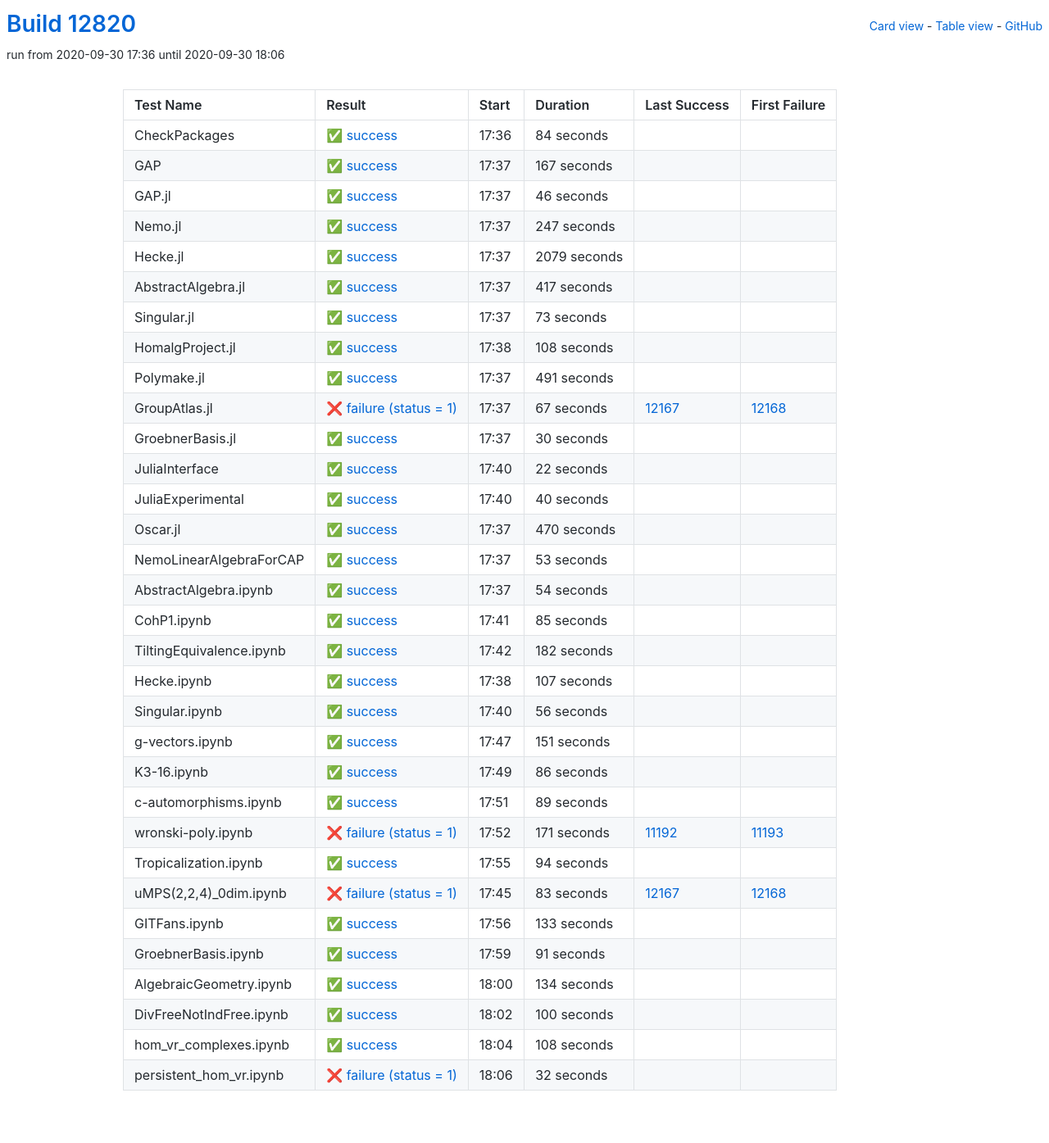
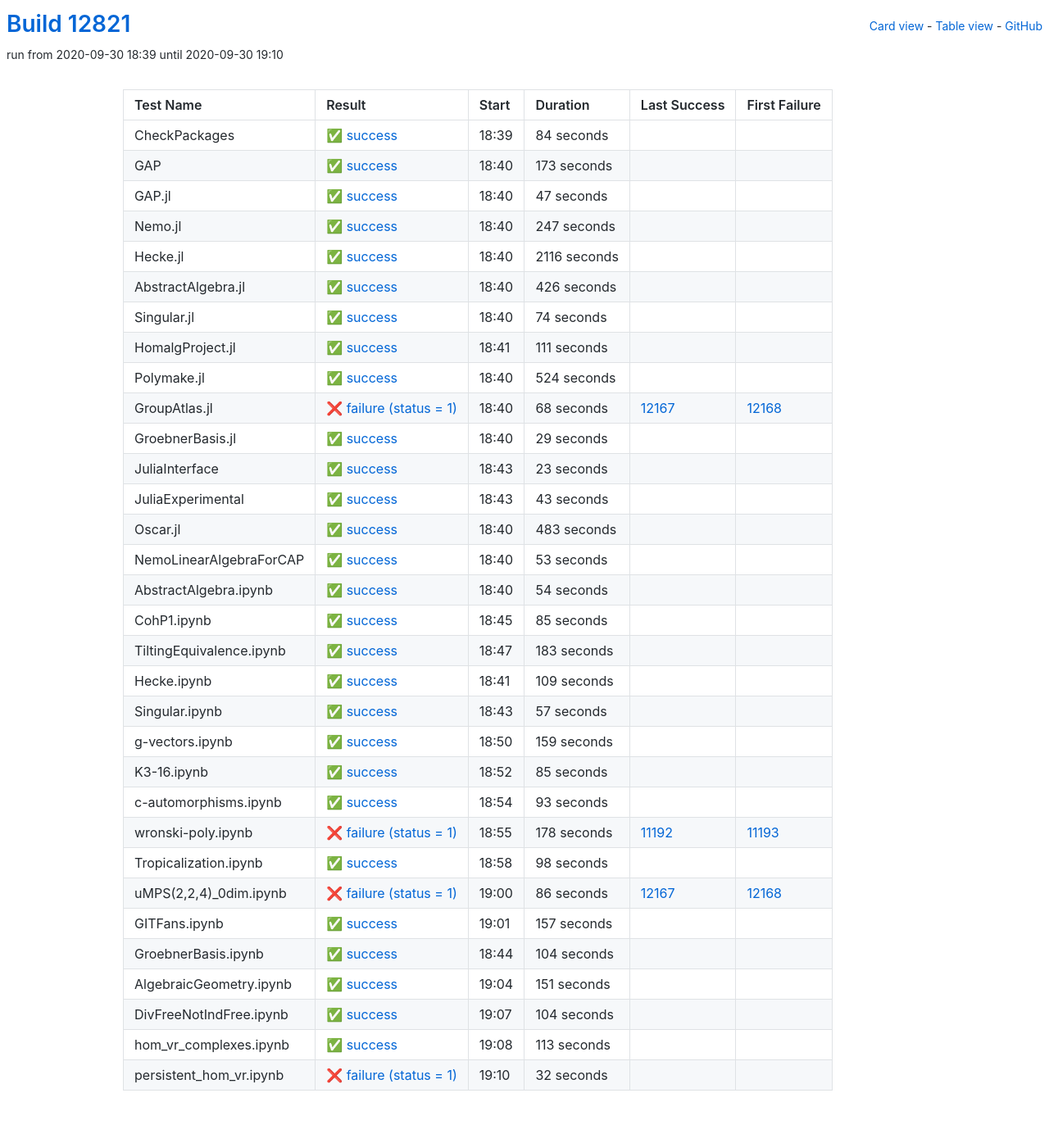
Before and after one commit to oscar-system/oscar-ci-status, a Jekyll site: the page built from table.html, in a window 1280 px wide. Shown: the whole page at 82% size. Built offline with Jekyll 4.4.1, drawn with Linux system fonts in a browser that asks for light colours.

Commit message:
Build #12821

```diff
--- a/_data/ci.yml
+++ b/_data/ci.yml
@@ -1,6 +1,6 @@
 ---
-build: 12820
-build_url: https://oscarci.mathematik.uni-kl.de/job/oscar/12820/
+build: 12821
+build_url: https://oscarci.mathematik.uni-kl.de/job/oscar/12821/
 job: oscar
 organization: oscar-system
 repo: oscar-ci-status
@@ -8,8 +8,8 @@ repourl: https://github.com/oscar-system/oscar-ci-status
 tests:
 - name: CheckPackages
   id: checkpackages
-  log: https://oscarci.mathematik.uni-kl.de/job/oscar/12820/artifact/logs/build-12820/CheckPackages.log
-  start: 2020-09-30 17:36
+  log: https://oscarci.mathematik.uni-kl.de/job/oscar/12821/artifact/logs/build-12821/CheckPackages.log
+  start: 2020-09-30 18:39
   success: true
   exitcode: 0
   status: success
@@ -20,32 +20,32 @@ tests:
   first_failure_url:
 - name: GAP
   id: gap
-  log: https://oscarci.mathematik.uni-kl.de/job/oscar/12820/artifact/logs/build-12820/GAP.log
-  start: 2020-09-30 17:37
+  log: https://oscarci.mathematik.uni-kl.de/job/oscar/12821/artifact/logs/build-12821/GAP.log
+  start: 2020-09-30 18:40
   success: true
   exitcode: 0
   status: success
-  duration: 167
+  duration: 173
   last_success: false
   last_success_url:
   first_failure: false
   first_failure_url:
 - name: GAP.jl
   id: gap-jl
-  log: https://oscarci.mathematik.uni-kl.de/job/oscar/12820/artifact/logs/build-12820/GAP.jl.log
-  start: 2020-09-30 17:37
+  log: https://oscarci.mathematik.uni-kl.de/job/oscar/12821/artifact/logs/build-12821/GAP.jl.log
+  start: 2020-09-30 18:40
   success: true
   exitcode: 0
   status: success
-  duration: 46
+  duration: 47
   last_success: false
   last_success_url:
   first_failure: false
   first_failure_url:
 - name: Nemo.jl
   id: nemo-jl
-  log: https://oscarci.mathematik.uni-kl.de/job/oscar/12820/artifact/logs/build-12820/Nemo.jl.log
-  start: 2020-09-30 17:37
+  log: https://oscarci.mathematik.uni-kl.de/job/oscar/12821/artifact/logs/build-12821/Nemo.jl.log
+  start: 2020-09-30 18:40
   success: true
   exitcode: 0
   status: success
@@ -56,128 +56,128 @@ tests:
   first_failure_url:
 - name: Hecke.jl
   id: hecke-jl
-  log: https://oscarci.mathematik.uni-kl.de/job/oscar/12820/artifact/logs/build-12820/Hecke.jl.log
-  start: 2020-09-30 17:37
+  log: https://oscarci.mathematik.uni-kl.de/job/oscar/12821/artifact/logs/build-12821/Hecke.jl.log
+  start: 2020-09-30 18:40
   success: true
   exitcode: 0
   status: success
-  duration: 2079
+  duration: 2116
   last_success: false
   last_success_url:
   first_failure: false
   first_failure_url:
 - name: AbstractAlgebra.jl
   id: abstractalgebra-jl
-  log: https://oscarci.mathematik.uni-kl.de/job/oscar/12820/artifact/logs/build-12820/AbstractAlgebra.jl.log
-  start: 2020-09-30 17:37
+  log: https://oscarci.mathematik.uni-kl.de/job/oscar/12821/artifact/logs/build-12821/AbstractAlgebra.jl.log
+  start: 2020-09-30 18:40
   success: true
   exitcode: 0
   status: success
-  duration: 417
+  duration: 426
   last_success: false
   last_success_url:
   first_failure: false
   first_failure_url:
 - name: Singular.jl
   id: singular-jl
-  log: https://oscarci.mathematik.uni-kl.de/job/oscar/12820/artifact/logs/build-12820/Singular.jl.log
-  start: 2020-09-30 17:37
+  log: https://oscarci.mathematik.uni-kl.de/job/oscar/12821/artifact/logs/build-12821/Singular.jl.log
+  start: 2020-09-30 18:40
   success: true
   exitcode: 0
   status: success
-  duration: 73
+  duration: 74
   last_success: false
   last_success_url:
   first_failure: false
   first_failure_url:
 - name: HomalgProject.jl
   id: homalgproject-jl
-  log: https://oscarci.mathematik.uni-kl.de/job/oscar/12820/artifact/logs/build-12820/HomalgProject.jl.log
-  start: 2020-09-30 17:38
+  log: https://oscarci.mathematik.uni-kl.de/job/oscar/12821/artifact/logs/build-12821/HomalgProject.jl.log
+  start: 2020-09-30 18:41
   success: true
   exitcode: 0
   status: success
-  duration: 108
+  duration: 111
   last_success: false
   last_success_url:
   first_failure: false
   first_failure_url:
 - name: Polymake.jl
   id: polymake-jl
-  log: https://oscarci.mathematik.uni-kl.de/job/oscar/12820/artifact/logs/build-12820/Polymake.jl.log
-  start: 2020-09-30 17:37
+  log: https://oscarci.mathematik.uni-kl.de/job/oscar/12821/artifact/logs/build-12821/Polymake.jl.log
+  start: 2020-09-30 18:40
   success: true
   exitcode: 0
   status: success
-  duration: 491
+  duration: 524
   last_success: false
   last_success_url:
   first_failure: false
   first_failure_url:
 - name: GroupAtlas.jl
   id: groupatlas-jl
-  log: https://oscarci.mathematik.uni-kl.de/job/oscar/12820/artifact/logs/build-12820/GroupAtlas.jl.log
-  start: 2020-09-30 17:37
+  log: https://oscarci.mathematik.uni-kl.de/job/oscar/12821/artifact/logs/build-12821/GroupAtlas.jl.log
+  start: 2020-09-30 18:40
   success: false
   exitcode: 1
   status: failure
-  duration: 67
+  duration: 68
   last_success: 12167
   last_success_url: https://oscarci.mathematik.uni-kl.de/job/oscar/12167/
   first_failure: 12168
   first_failure_url: https://oscarci.mathematik.uni-kl.de/job/oscar/12168/
 - name: GroebnerBasis.jl
   id: groebnerbasis-jl
-  log: https://oscarci.mathematik.uni-kl.de/job/oscar/12820/artifact/logs/build-12820/GroebnerBasis.jl.log
-  start: 2020-09-30 17:37
+  log: https://oscarci.mathematik.uni-kl.de/job/oscar/12821/artifact/logs/build-12821/GroebnerBasis.jl.log
+  start: 2020-09-30 18:40
   success: true
   exitcode: 0
   status: success
-  duration: 30
+  duration: 29
   last_success: false
   last_success_url:
   first_failure: false
   first_failure_url:
 - name: JuliaInterface
   id: juliainterface
-  log: https://oscarci.mathematik.uni-kl.de/job/oscar/12820/artifact/logs/build-12820/JuliaInterface.log
-  start: 2020-09-30 17:40
+  log: https://oscarci.mathematik.uni-kl.de/job/oscar/12821/artifact/logs/build-12821/JuliaInterface.log
+  start: 2020-09-30 18:43
   success: true
   exitcode: 0
   status: success
-  duration: 22
+  duration: 23
   last_success: false
   last_success_url:
   first_failure: false
   first_failure_url:
 - name: JuliaExperimental
   id: juliaexperimental
-  log: https://oscarci.mathematik.uni-kl.de/job/oscar/12820/artifact/logs/build-12820/JuliaExperimental.log
-  start: 2020-09-30 17:40
+  log: https://oscarci.mathematik.uni-kl.de/job/oscar/12821/artifact/logs/build-12821/JuliaExperimental.log
+  start: 2020-09-30 18:43
   success: true
   exitcode: 0
   status: success
-  duration: 40
+  duration: 43
   last_success: false
   last_success_url:
   first_failure: false
   first_failure_url:
 - name: Oscar.jl
   id: oscar-jl
-  log: https://oscarci.mathematik.uni-kl.de/job/oscar/12820/artifact/logs/build-12820/Oscar.jl.log
-  start: 2020-09-30 17:37
+  log: https://oscarci.mathematik.uni-kl.de/job/oscar/12821/artifact/logs/build-12821/Oscar.jl.log
+  start: 2020-09-30 18:40
   success: true
   exitcode: 0
   status: success
-  duration: 470
+  duration: 483
   last_success: false
   last_success_url:
   first_failure: false
   first_failure_url:
 - name: NemoLinearAlgebraForCAP
   id: nemolinearalgebraforcap
-  log: https://oscarci.mathematik.uni-kl.de/job/oscar/12820/artifact/logs/build-12820/NemoLinearAlgebraForCAP.log
-  start: 2020-09-30 17:37
+  log: https://oscarci.mathematik.uni-kl.de/job/oscar/12821/artifact/logs/build-12821/NemoLinearAlgebraForCAP.log
+  start: 2020-09-30 18:40
   success: true
   exitcode: 0
   status: success
@@ -188,8 +188,8 @@ tests:
   first_failure_url:
 - name: AbstractAlgebra.ipynb
   id: abstractalgebra-ipynb
-  log: https://oscarci.mathematik.uni-kl.de/job/oscar/12820/artifact/logs/build-12820/AbstractAlgebra.ipynb.log
-  start: 2020-09-30 17:37
+  log: https://oscarci.mathematik.uni-kl.de/job/oscar/12821/artifact/logs/build-12821/AbstractAlgebra.ipynb.log
+  start: 2020-09-30 18:40
   success: true
   exitcode: 0
   status: success
@@ -200,8 +200,8 @@ tests:
   first_failure_url:
 - name: CohP1.ipynb
   id: cohp1-ipynb
-  log: https://oscarci.mathematik.uni-kl.de/job/oscar/12820/artifact/logs/build-12820/CohP1.ipynb.log
-  start: 2020-09-30 17:41
+  log: https://oscarci.mathematik.uni-kl.de/job/oscar/12821/artifact/logs/build-12821/CohP1.ipynb.log
+  start: 2020-09-30 18:45
   success: true
   exitcode: 0
   status: success
@@ -212,44 +212,140 @@ tests:
   first_failure_url:
 - name: TiltingEquivalence.ipynb
   id: tiltingequivalence-ipynb
-  log: https://oscarci.mathematik.uni-kl.de/job/oscar/12820/artifact/logs/build-12820/TiltingEquivalence.ipynb.log
-  start: 2020-09-30 17:42
+  log: https://oscarci.mathematik.uni-kl.de/job/oscar/12821/artifact/logs/build-12821/TiltingEquivalence.ipynb.log
+  start: 2020-09-30 18:47
   success: true
   exitcode: 0
   status: success
-  duration: 182
+  duration: 183
   last_success: false
   last_success_url:
   first_failure: false
   first_failure_url:
 - name: Hecke.ipynb
   id: hecke-ipynb
-  log: https://oscarci.mathematik.uni-kl.de/job/oscar/12820/artifact/logs/build-12820/Hecke.ipynb.log
-  start: 2020-09-30 17:38
+  log: https://oscarci.mathematik.uni-kl.de/job/oscar/12821/artifact/logs/build-12821/Hecke.ipynb.log
+  start: 2020-09-30 18:41
   success: true
   exitcode: 0
   status: success
-  duration: 107
+  duration: 109
   last_success: false
   last_success_url:
   first_failure: false
   first_failure_url:
 - name: Singular.ipynb
   id: singular-ipynb
-  log: https://oscarci.mathematik.uni-kl.de/job/oscar/12820/artifact/logs/build-12820/Singular.ipynb.log
-  start: 2020-09-30 17:40
+  log: https://oscarci.mathematik.uni-kl.de/job/oscar/12821/artifact/logs/build-12821/Singular.ipynb.log
+  start: 2020-09-30 18:43
   success: true
   exitcode: 0
   status: success
-  duration: 56
+  duration: 57
   last_success: false
   last_success_url:
   first_failure: false
   first_failure_url:
 - name: g-vectors.ipynb
   id: g-vectors-ipynb
-  log: https://oscarci.mathematik.uni-kl.de/job/oscar/12820/artifact/logs/build-12820/g-vectors.ipynb.log
-  start: 2020-09-30 17:47
+  log: https://oscarci.mathematik.uni-kl.de/job/oscar/12821/artifact/logs/build-12821/g-vectors.ipynb.log
+  start: 2020-09-30 18:50
+  success: true
+  exitcode: 0
+  status: success
+  duration: 159
+  last_success: false
+  last_success_url:
+  first_failure: false
+  first_failure_url:
+- name: K3-16.ipynb
+  id: k3-16-ipynb
+  log: https://oscarci.mathematik.uni-kl.de/job/oscar/12821/artifact/logs/build-12821/K3-16.ipynb.log
+  start: 2020-09-30 18:52
+  success: true
+  exitcode: 0
+  status: success
+  duration: 85
+  last_success: false
+  last_success_url:
+  first_failure: false
+  first_failure_url:
+- name: c-automorphisms.ipynb
+  id: c-automorphisms-ipynb
+  log: https://oscarci.mathematik.uni-kl.de/job/oscar/12821/artifact/logs/build-12821/c-automorphisms.ipynb.log
+  start: 2020-09-30 18:54
+  success: true
+  exitcode: 0
+  status: success
+  duration: 93
+  last_success: false
+  last_success_url:
+  first_failure: false
+  first_failure_url:
+- name: wronski-poly.ipynb
+  id: wronski-poly-ipynb
+  log: https://oscarci.mathematik.uni-kl.de/job/oscar/12821/artifact/logs/build-12821/wronski-poly.ipynb.log
+  start: 2020-09-30 18:55
+  success: false
+  exitcode: 1
+  status: failure
+  duration: 178
+  last_success: 11192
+  last_success_url: https://oscarci.mathematik.uni-kl.de/job/oscar/11192/
+  first_failure: 11193
+  first_failure_url: https://oscarci.mathematik.uni-kl.de/job/oscar/11193/
+- name: Tropicalization.ipynb
+  id: tropicalization-ipynb
+  log: https://oscarci.mathematik.uni-kl.de/job/oscar/12821/artifact/logs/build-12821/Tropicalization.ipynb.log
+  start: 2020-09-30 18:58
+  success: true
+  exitcode: 0
+  status: success
+  duration: 98
+  last_success: false
+  last_success_url:
+  first_failure: false
+  first_failure_url:
+- name: uMPS(2,2,4)_0dim.ipynb
+  id: umps-2-2-4-0dim-ipynb
+  log: https://oscarci.mathematik.uni-kl.de/job/oscar/12821/artifact/logs/build-12821/uMPS-2-2-4-_0dim.ipynb.log
+  start: 2020-09-30 19:00
+  success: false
+  exitcode: 1
+  status: failure
+  duration: 86
+  last_success: 12167
+  last_success_url: https://oscarci.mathematik.uni-kl.de/job/oscar/12167/
+  first_failure: 12168
+  first_failure_url: https://oscarci.mathematik.uni-kl.de/job/oscar/12168/
+- name: GITFans.ipynb
+  id: gitfans-ipynb
+  log: https://oscarci.mathematik.uni-kl.de/job/oscar/12821/artifact/logs/build-12821/GITFans.ipynb.log
+  start: 2020-09-30 19:01
+  success: true
+  exitcode: 0
+  status: success
+  duration: 157
+  last_success: false
+  last_success_url:
+  first_failure: false
+  first_failure_url:
+- name: GroebnerBasis.ipynb
+  id: groebnerbasis-ipynb
+  log: https://oscarci.mathematik.uni-kl.de/job/oscar/12821/artifact/logs/build-12821/GroebnerBasis.ipynb.log
+  start: 2020-09-30 18:44
+  success: true
+  exitcode: 0
+  status: success
+  duration: 104
+  last_success: false
+  last_success_url:
+  first_failure: false
+  first_failure_url:
+- name: AlgebraicGeometry.ipynb
+  id: algebraicgeometry-ipynb
+  log: https://oscarci.mathematik.uni-kl.de/job/oscar/12821/artifact/logs/build-12821/AlgebraicGeometry.ipynb.log
+  start: 2020-09-30 19:04
   success: true
   exitcode: 0
   status: success
@@ -258,130 +354,34 @@ tests:
   last_success_url:
   first_failure: false
   first_failure_url:
-- name: K3-16.ipynb
-  id: k3-16-ipynb
-  log: https://oscarci.mathematik.uni-kl.de/job/oscar/12820/artifact/logs/build-12820/K3-16.ipynb.log
-  start: 2020-09-30 17:49
+- name: DivFreeNotIndFree.ipynb
+  id: divfreenotindfree-ipynb
+  log: https://oscarci.mathematik.uni-kl.de/job/oscar/12821/artifact/logs/build-12821/DivFreeNotIndFree.ipynb.log
+  start: 2020-09-30 19:07
   success: true
   exitcode: 0
   status: success
-  duration: 86
-  last_success: false
-  last_success_url:
-  first_failure: false
-  first_failure_url:
-- name: c-automorphisms.ipynb
-  id: c-automorphisms-ipynb
-  log: https://oscarci.mathematik.uni-kl.de/job/oscar/12820/artifact/logs/build-12820/c-automorphisms.ipynb.log
-  start: 2020-09-30 17:51
-  success: true
-  exitcode: 0
-  status: success
-  duration: 89
-  last_success: false
-  last_success_url:
-  first_failure: false
-  first_failure_url:
-- name: wronski-poly.ipynb
-  id: wronski-poly-ipynb
-  log: https://oscarci.mathematik.uni-kl.de/job/oscar/12820/artifact/logs/build-12820/wronski-poly.ipynb.log
-  start: 2020-09-30 17:52
-  success: false
-  exitcode: 1
-  status: failure
-  duration: 171
-  last_success: 11192
-  last_success_url: https://oscarci.mathematik.uni-kl.de/job/oscar/11192/
-  first_failure: 11193
-  first_failure_url: https://oscarci.mathematik.uni-kl.de/job/oscar/11193/
-- name: Tropicalization.ipynb
-  id: tropicalization-ipynb
-  log: https://oscarci.mathematik.uni-kl.de/job/oscar/12820/artifact/logs/build-12820/Tropicalization.ipynb.log
-  start: 2020-09-30 17:55
-  success: true
-  exitcode: 0
-  status: success
-  duration: 94
-  last_success: false
-  last_success_url:
-  first_failure: false
-  first_failure_url:
-- name: uMPS(2,2,4)_0dim.ipynb
-  id: umps-2-2-4-0dim-ipynb
-  log: https://oscarci.mathematik.uni-kl.de/job/oscar/12820/artifact/logs/build-12820/uMPS-2-2-4-_0dim.ipynb.log
-  start: 2020-09-30 17:45
-  success: false
-  exitcode: 1
-  status: failure
-  duration: 83
-  last_success: 12167
-  last_success_url: https://oscarci.mathematik.uni-kl.de/job/oscar/12167/
-  first_failure: 12168
-  first_failure_url: https://oscarci.mathematik.uni-kl.de/job/oscar/12168/
-- name: GITFans.ipynb
-  id: gitfans-ipynb
-  log: https://oscarci.mathematik.uni-kl.de/job/oscar/12820/artifact/logs/build-12820/GITFans.ipynb.log
-  start: 2020-09-30 17:56
-  success: true
-  exitcode: 0
-  status: success
-  duration: 133
-  last_success: false
-  last_success_url:
-  first_failure: false
-  first_failure_url:
-- name: GroebnerBasis.ipynb
-  id: groebnerbasis-ipynb
-  log: https://oscarci.mathematik.uni-kl.de/job/oscar/12820/artifact/logs/build-12820/GroebnerBasis.ipynb.log
-  start: 2020-09-30 17:59
-  success: true
-  exitcode: 0
-  status: success
-  duration: 91
-  last_success: false
-  last_success_url:
-  first_failure: false
-  first_failure_url:
-- name: AlgebraicGeometry.ipynb
-  id: algebraicgeometry-ipynb
-  log: https://oscarci.mathematik.uni-kl.de/job/oscar/12820/artifact/logs/build-12820/AlgebraicGeometry.ipynb.log
-  start: 2020-09-30 18:00
-  success: true
-  exitcode: 0
-  status: success
-  duration: 134
-  last_success: false
-  last_success_url:
-  first_failure: false
-  first_failure_url:
-- name: DivFreeNotIndFree.ipynb
-  id: divfreenotindfree-ipynb
-  log: https://oscarci.mathematik.uni-kl.de/job/oscar/12820/artifact/logs/build-12820/DivFreeNotIndFree.ipynb.log
-  start: 2020-09-30 18:02
-  success: true
-  exitcode: 0
-  status: success
-  duration: 100
+  duration: 104
   last_success: false
   last_success_url:
   first_failure: false
   first_failure_url:
 - name: hom_vr_complexes.ipynb
   id: hom-vr-complexes-ipynb
-  log: https://oscarci.mathematik.uni-kl.de/job/oscar/12820/artifact/logs/build-12820/hom_vr_complexes.ipynb.log
-  start: 2020-09-30 18:04
+  log: https://oscarci.mathematik.uni-kl.de/job/oscar/12821/artifact/logs/build-12821/hom_vr_complexes.ipynb.log
+  start: 2020-09-30 19:08
   success: true
   exitcode: 0
   status: success
-  duration: 108
+  duration: 113
   last_success: false
   last_success_url:
   first_failure: false
   first_failure_url:
 - name: persistent_hom_vr.ipynb
   id: persistent-hom-vr-ipynb
-  log: https://oscarci.mathematik.uni-kl.de/job/oscar/12820/artifact/logs/build-12820/persistent_hom_vr.ipynb.log
-  start: 2020-09-30 18:06
+  log: https://oscarci.mathematik.uni-kl.de/job/oscar/12821/artifact/logs/build-12821/persistent_hom_vr.ipynb.log
+  start: 2020-09-30 19:10
   success: false
   exitcode: 1
   status: failure
```
Also changed, not shown: README.md.
